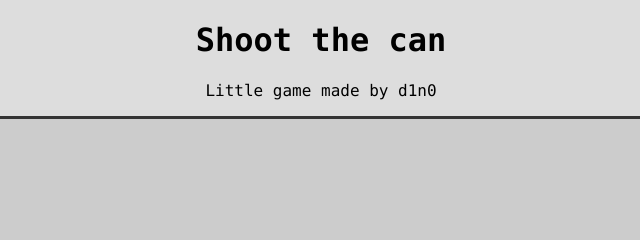
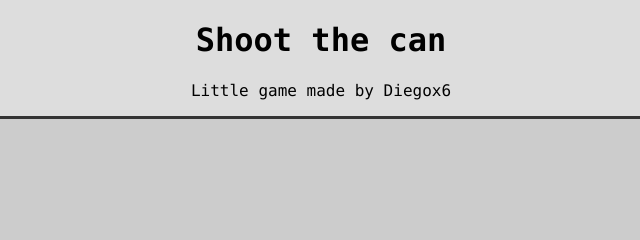
Before and after one commit to Diegox6/ShootTheCan, a plain HTML site: page index.html in a window 1280 px wide. Shown: the top 240 px of the page, 319-959 px from the left. Drawn offline with Linux system fonts and the light colour scheme.

Commit message:
Author Name Change

```diff
--- a/index.html
+++ b/index.html
@@ -14,7 +14,7 @@
 
   <body>
     <h1 class="header">Shoot the can</h1>
-    <p class="header">Little game made by d1n0</p>
+    <p class="header">Little game made by Diegox6</p>
 
     <canvas id="frame" oncontextmenu="return false;"></canvas>
     <script>start()</script>
```
